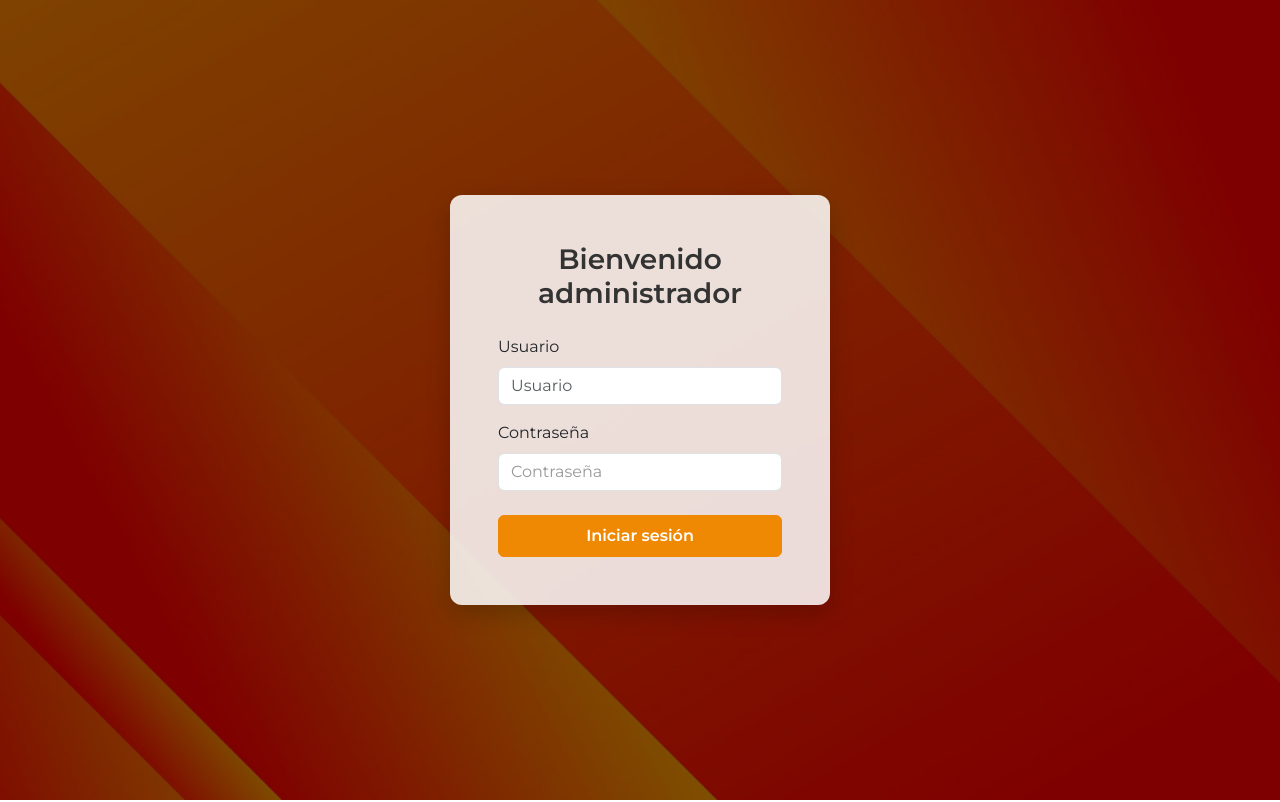
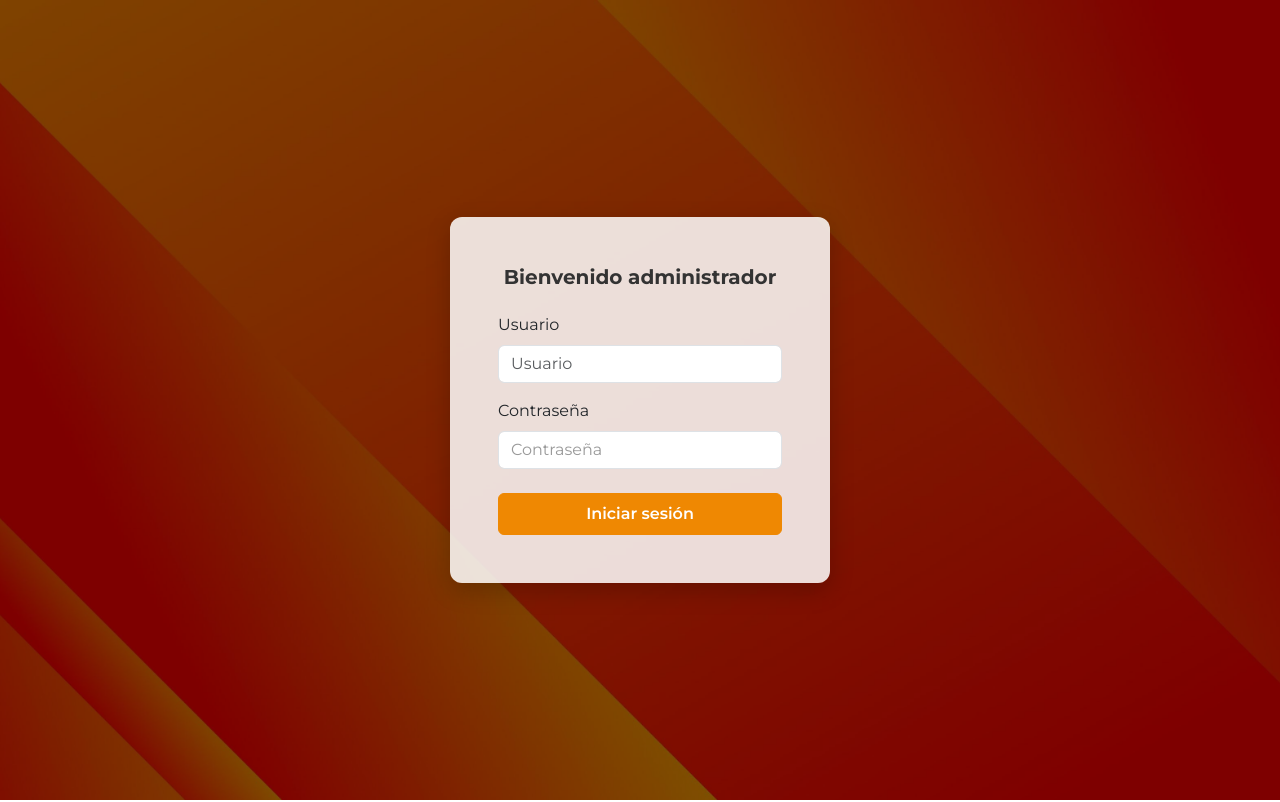
Before and after one commit to PabloDevUtl/analytics, a React (Vite) app: page /login in a window 1280 px wide. Shown: the top 802 px of the page. Built offline with nearby package versions, Linux system fonts and the light colour scheme; no server answers.

Commit message:
Se modifico el fomrulario

```diff
--- a/frontend/styles/Login.css
+++ b/frontend/styles/Login.css
@@ -1,7 +1,7 @@
 /* Inputs personalizados */
 .input-custom {
   font-size: 1rem;
-  line-height: 1.5rem; /* Altura del texto */
+  line-height: 1.5rem;
   padding: 0.75rem 1rem;
   background-color: #fff !important; /* Fondo sólido para evitar bug iOS */
   color: #000 !important;
@@ -17,13 +17,13 @@ input[type="password"].input-custom {
   -webkit-text-security: disc;
 }
 
-/* Asegurar visibilidad del placeholder */
+/* Placeholder visible */
 input[type="password"]::placeholder {
   color: #999 !important;
   opacity: 1 !important;
 }
 
-/* Ajustes específicos para iOS */
+/* Ajustes para iOS */
 @supports (-webkit-touch-callout: none) {
   .input-custom {
     line-height: normal;
@@ -31,7 +31,6 @@ input[type="password"]::placeholder {
     padding-bottom: 0.6rem;
   }
 }
-
 
 
 /* Fondo y overlay */
@@ -58,7 +57,65 @@ input[type="password"]::placeholder {
   max-width: 380px;
   width: 100%;
   box-shadow: 0 8px 24px rgba(0, 0, 0, 0.2);
+  padding: 1.5rem;
 }
+.login-card {
+  z-index: 1;
+  position: relative;
+  background: rgba(255, 255, 255, 0.85);
+  border-radius: 0.75rem;
+  max-width: 380px;
+  width: 100%;
+  box-shadow: 0 8px 24px rgba(0, 0, 0, 0.2);
+  padding: 1.5rem;
+}
+
+.input-custom {
+  font-size: 1rem;
+  line-height: 1.5rem;
+  padding: 0.75rem 1rem;
+  background-color: #fff !important; /* Fondo sólido para evitar bug iOS */
+  color: #000 !important;
+  border: 1px solid #ccc;
+  border-radius: 4px;
+  -webkit-appearance: none; /* Quita estilo nativo en iOS */
+  appearance: none;
+  box-sizing: border-box;
+}
+
+/* Solo para el input de contraseña */
+input[type="password"].input-custom {
+  -webkit-text-security: disc;
+}
+
+/* Placeholder visible */
+input[type="password"]::placeholder {
+  color: #999 !important;
+  opacity: 1 !important;
+}
+
+/* Ajustes para iOS */
+@supports (-webkit-touch-callout: none) {
+  .input-custom {
+    line-height: normal;
+    padding-top: 0.6rem;
+    padding-bottom: 0.6rem;
+  }
+}
+
+.login-card h2 {
+  font-weight: bold;
+  font-size: 1.25rem;
+  text-align: center;
+  margin-bottom: 1.5rem;
+}
+
+.login-card button {
+  width: 100%;
+  padding: 0.75rem;
+  font-size: 1rem;
+}
+
 
 /* Título */
 .login-title {
```
